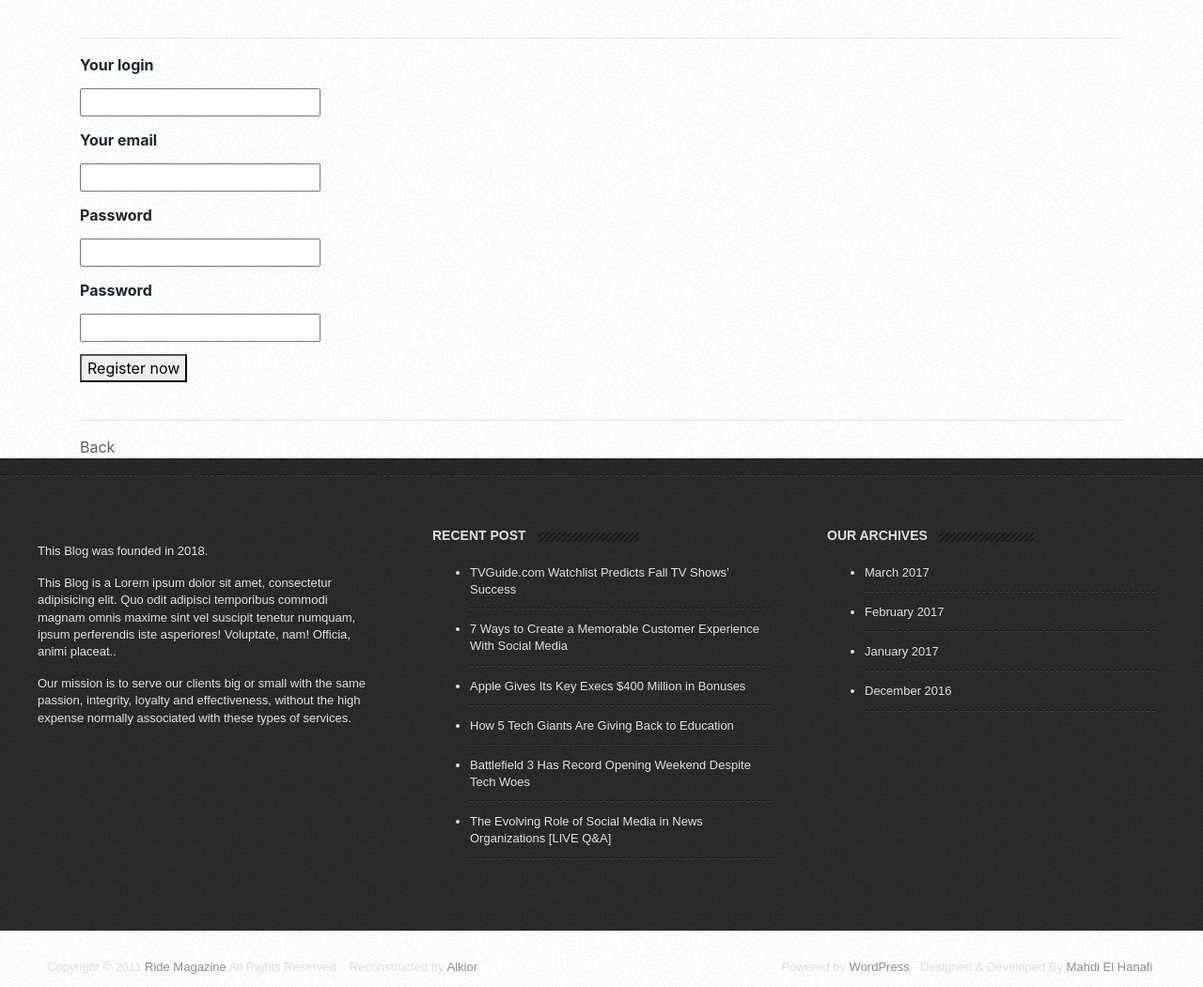
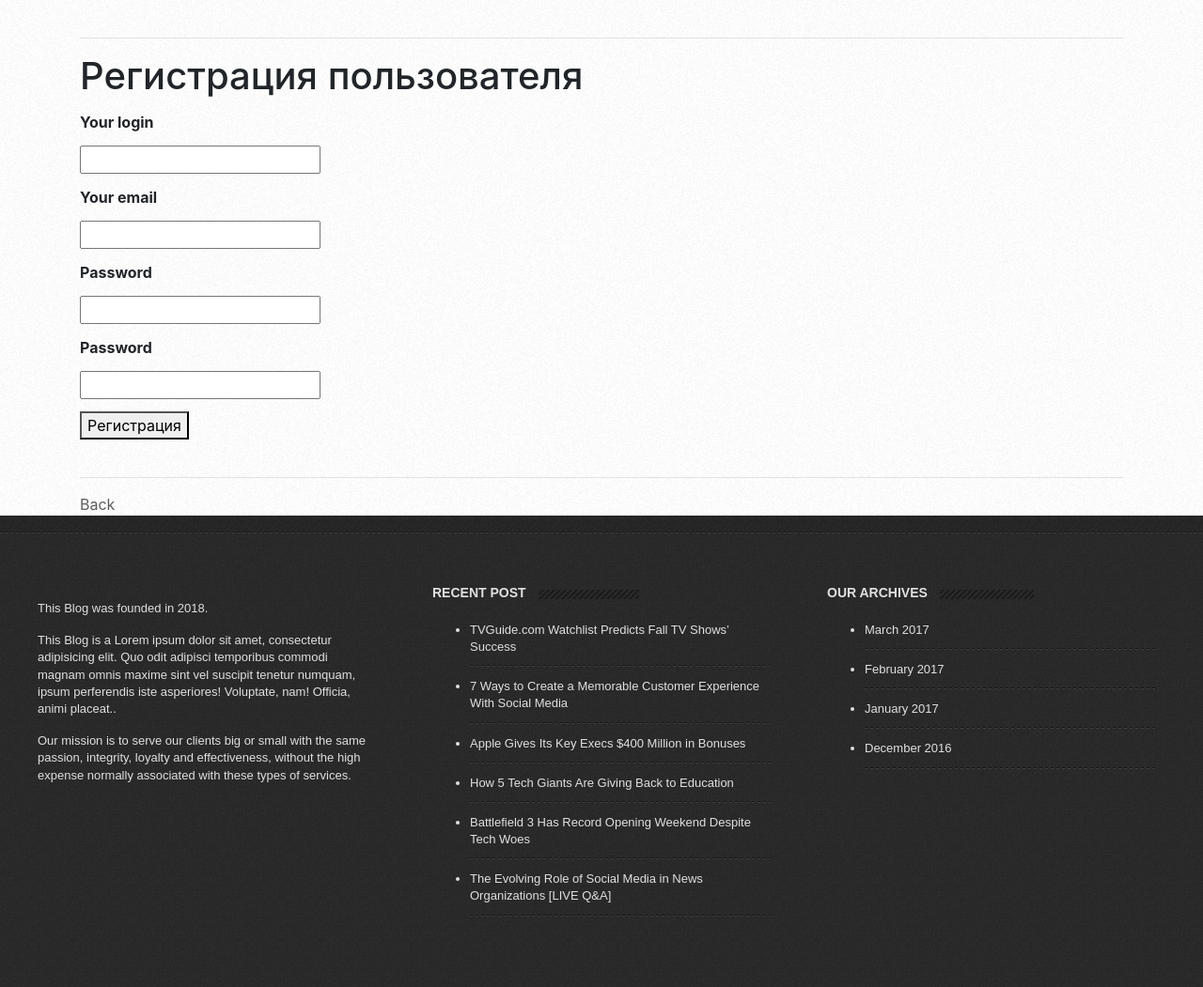
Before and after one commit to Alkior/Project, a PHP site: page /reg in a window 1280 px wide. Shown: the part 192-1243 px from the top of the page at 94% size. Run offline with PHP 8.4, Linux system fonts and the light colour scheme; the visitor is signed in with stand-in values (Sample User, id 1); data that the repository does not hold is empty.

Commit message:
change file

```diff
--- a/view/signup.html.php
+++ b/view/signup.html.php
@@ -1,4 +1,4 @@
-	<br><hr>
+	<br><hr><h1>Регистрация пользователя</h1>
 	<form method="post">
 		<p>
 			<p><strong>Your login</strong></p>
@@ -20,6 +20,6 @@
 			<input type="password" name="password_2">
 
 		</p>
-		<button type="submit" name="do_signup">Register now</button>
+		<button type="submit" name="do_signup">Регистрация</button>
 	</form><br><hr>
 	<a href="index.php">Back</a>
```
